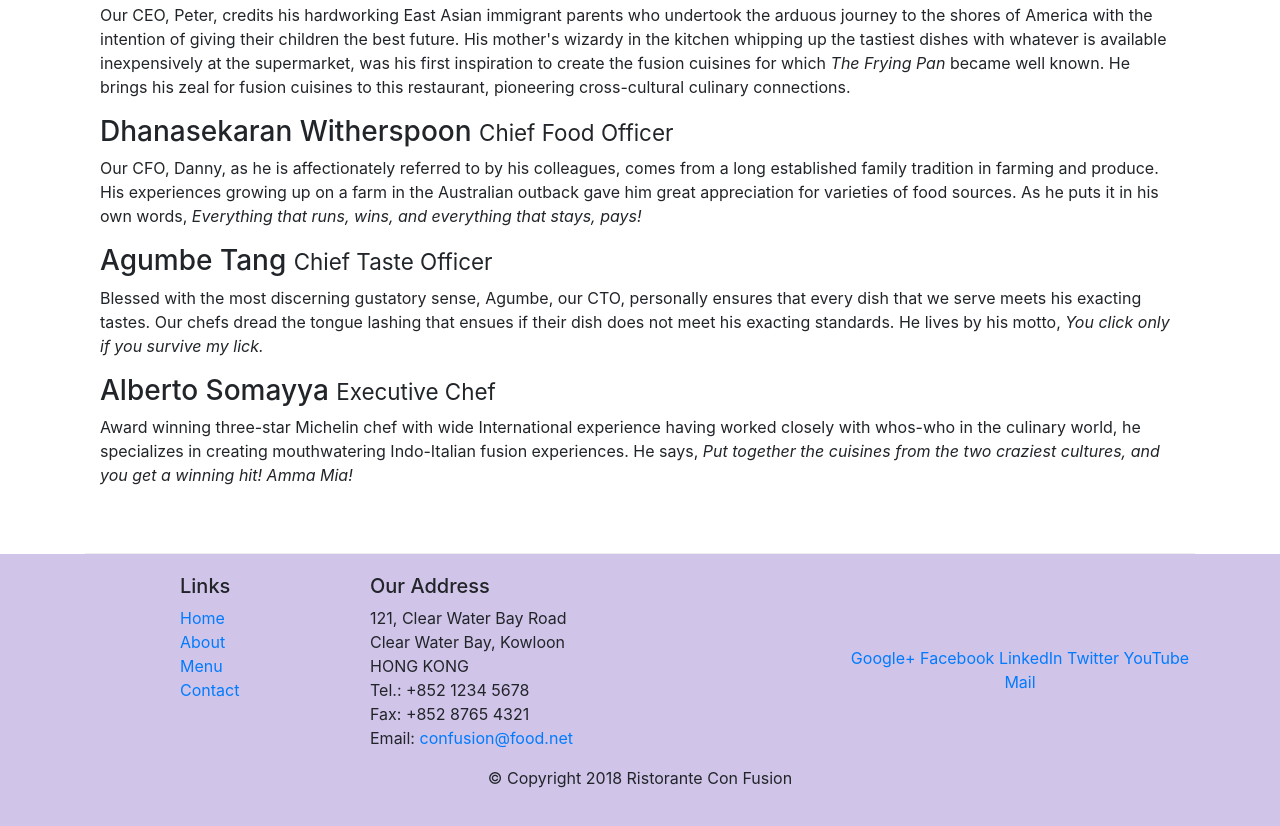
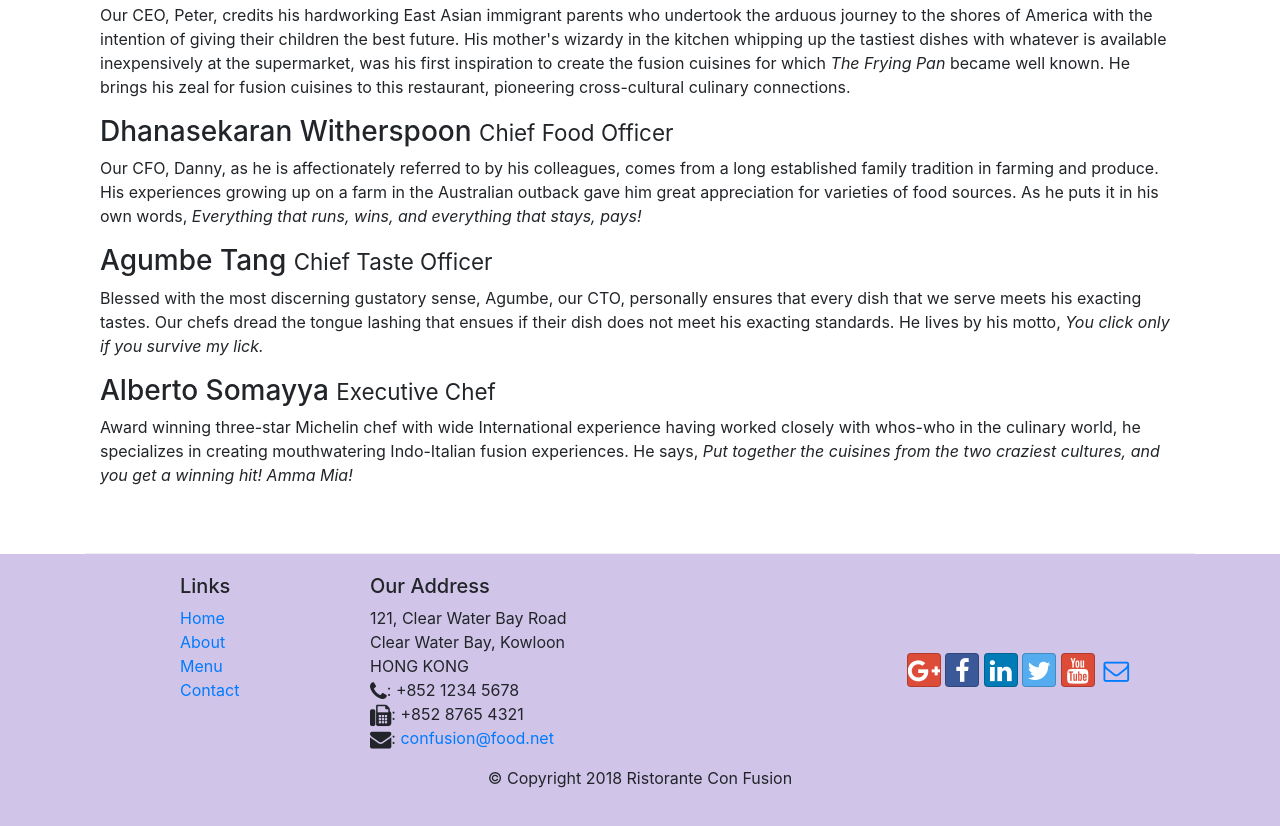
Before and after one commit to JUGG097/Coursera-React-Specialization-Course1-Bootstrap, a website: page aboutus.html in a window 1280 px wide. Shown: the part 1000-1826 px from the top of the page. Drawn offline with nearby package versions, Linux system fonts and the light colour scheme.

Commit message:
Icon Fonts

```diff
--- a/aboutus.html
+++ b/aboutus.html
@@ -10,6 +10,8 @@
 
      <!-- Bootstrap CSS -->
      <link rel="stylesheet" href="node_modules/bootstrap/dist/css/bootstrap.min.css">
+     <link rel="stylesheet" href="node_modules/font-awesome/css/font-awesome.min.css">
+     <link rel="stylesheet" href="node_modules/bootstrap-social/bootstrap-social.css">
      <link rel="stylesheet" href="css/styles.css">
 
     <title>Ristorante Con Fusion: About Us</title>
@@ -27,10 +29,10 @@
 
             <div class="collapse navbar-collapse" id="Navbar">
                 <ul class="navbar-nav mr-auto">
-                    <li class="nav-item"><a href="index.html" class="nav-link">Home</a></li>
-                    <li class="nav-item active"><a href="#" class="nav-link">About</a></li>
-                    <li class="nav-item"><a href="#" class="nav-link">Menu</a></li>
-                    <li class="nav-item"><a href="#" class="nav-link">Contact</a></li>
+                    <li class="nav-item"><a href="index.html" class="nav-link"><span class="fa fa-home fa-lg"></span> Home</a></li>
+                    <li class="nav-item active"><a href="#" class="nav-link"><span class="fa fa-info fa-lg"></span> About</a></li>
+                    <li class="nav-item"><a href="#" class="nav-link"><span class="fa fa-list fa-lg"></span> Menu</a></li>
+                    <li class="nav-item"><a href="#" class="nav-link"><span class="fa fa-address-card fa-lg"></span> Contact</a></li>
                 </ul>
             </div>
         </div>
@@ -107,19 +109,19 @@
 		              121, Clear Water Bay Road<br>
 		              Clear Water Bay, Kowloon<br>
 		              HONG KONG<br>
-		              Tel.: +852 1234 5678<br>
-		              Fax: +852 8765 4321<br>
-		              Email: <a href="mailto:confusion@food.net">confusion@food.net</a>
+		              <i class="fa fa-phone fa-lg"></i>: +852 1234 5678<br>
+		              <i class="fa fa-fax fa-lg"></i>: +852 8765 4321<br>
+		              <i class="fa fa-envelope fa-lg"></i>: <a href="mailto:confusion@food.net">confusion@food.net</a>
 		           </address>
                 </div>
                 <div class="col-12 col-sm-4 align-self-center">
                     <div class="text-center">
-                        <a href="http://google.com/+">Google+</a>
-                        <a href="http://www.facebook.com/profile.php?id=">Facebook</a>
-                        <a href="http://www.linkedin.com/in/">LinkedIn</a>
-                        <a href="http://twitter.com/">Twitter</a>
-                        <a href="http://youtube.com/">YouTube</a>
-                        <a href="mailto:">Mail</a>
+                        <a class="btn btn-social-icon btn-google" href="http://google.com/+"><i class="fa fa-google-plus fa-lg"></i></a>
+                        <a class="btn btn-social-icon btn-facebook" href="http://www.facebook.com/profile.php?id="><i class="fa fa-facebook fa-lg"></i></a>
+                        <a class="btn btn-social-icon btn-linkedin" href="http://www.linkedin.com/in/"><i class="fa fa-linkedin fa-lg"></i></a>
+                        <a class="btn btn-social-icon btn-twitter" href="http://twitter.com/"><i class="fa fa-twitter fa-lg"></i></a>
+                        <a class="btn btn-social-icon btn-google" href="http://youtube.com/"><i class="fa fa-youtube fa-lg"></i></a>
+                        <a class="btn btn-social-icon" href="mailto:"><i class="fa fa-envelope-o fa-lg"></i></a>
                     </div>
                 </div>
            </div>
--- a/package.json
+++ b/package.json
@@ -15,6 +15,8 @@
   },
   "dependencies": {
     "bootstrap": "^4.0.0",
+    "bootstrap-social": "^5.1.1",
+    "font-awesome": "^4.7.0",
     "jquery": "^3.3.1",
     "popper.js": "^1.12.9"
   }
```
Also changed, not shown: index.html (+15 -13 lines), 1 other file.
